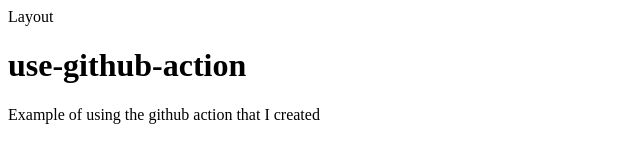
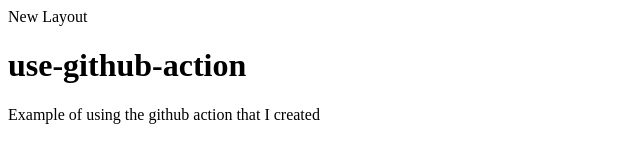
Before and after one commit to saurabhdaware/use-github-action, a plain HTML site: page docs/index.html in a window 1280 px wide. Shown: the full height of the page, 0-640 px from the left. Drawn offline with Linux system fonts and the light colour scheme.

Commit message:
docs commited to the repository

```diff
--- a/docs/index.html
+++ b/docs/index.html
@@ -1,6 +1,6 @@
 <html>
 <body>
-  Layout
+  New Layout
   <h1 id="usegithubaction">use-github-action</h1>
 <p>Example of using the github action that I created</p>
 </body>
```
